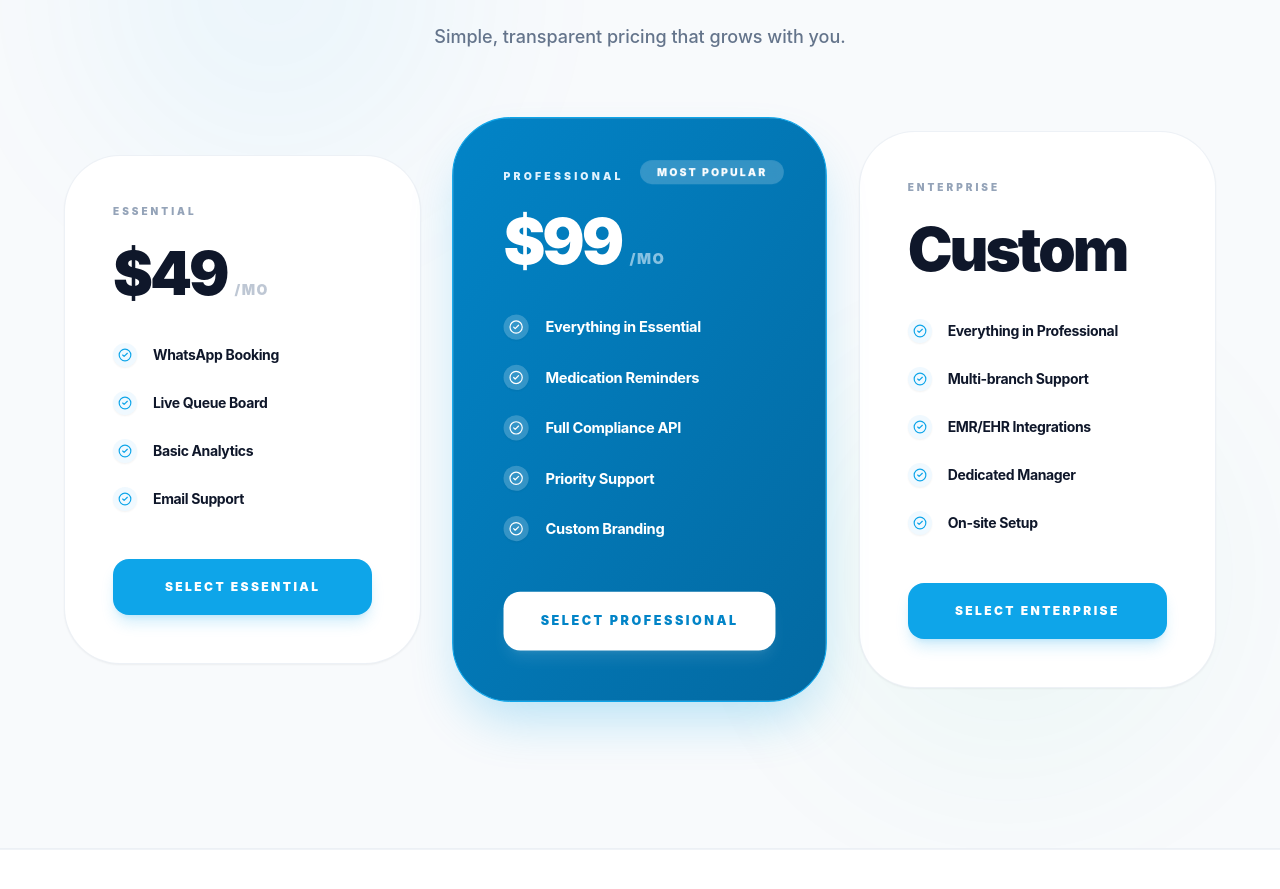
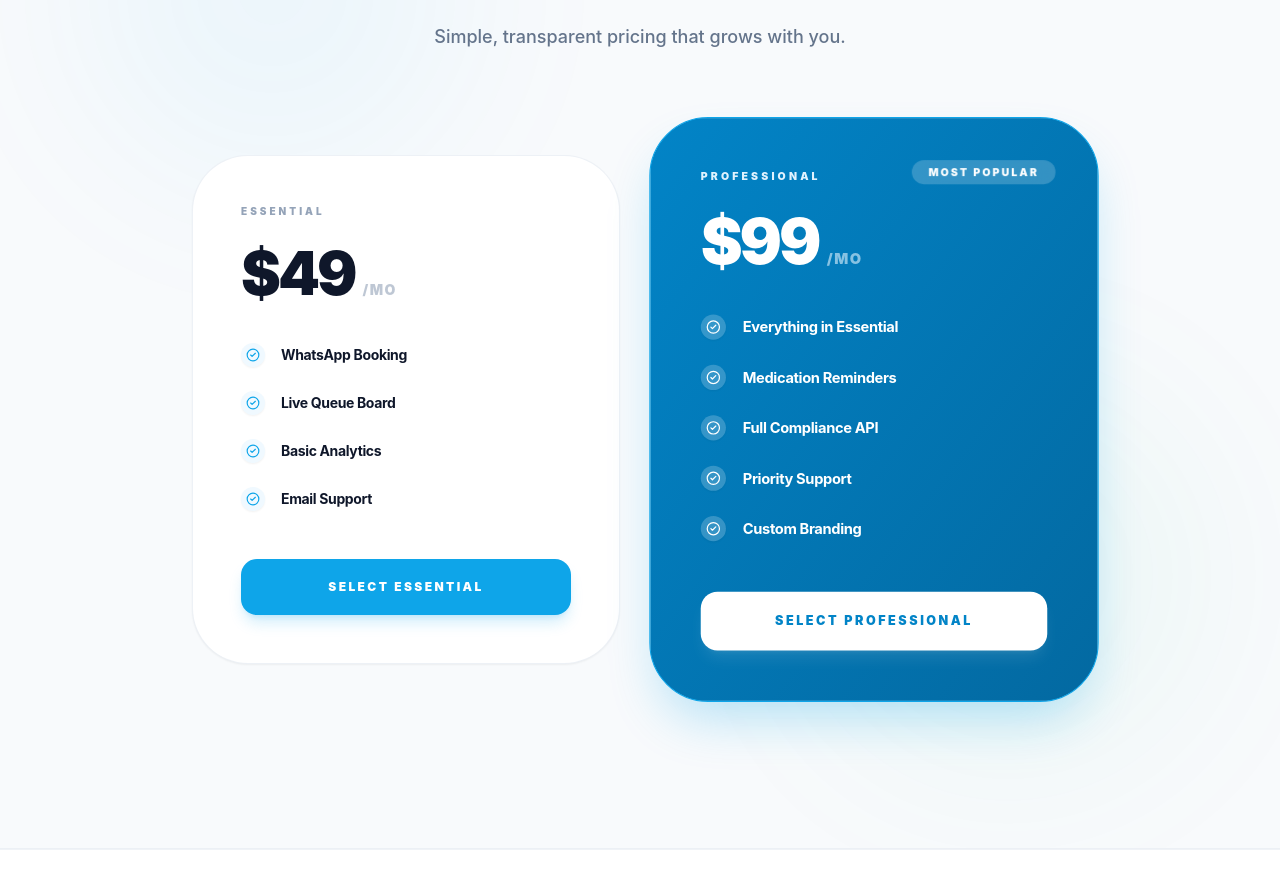
Before and after one commit to virajgtudu/clinic-bot, a React (Vite) app in the folder frontend/: page / in a window 1280 px wide. Shown: the part 3080-3969 px from the top of the page. Built offline with nearby package versions, Linux system fonts and the light colour scheme; no server answers.

Commit message:
Remove Enterprise package from landing page pricing section and update layout to 2 columns

```diff
--- a/frontend/src/pages/LandingPage.tsx
+++ b/frontend/src/pages/LandingPage.tsx
@@ -217,10 +217,9 @@
             <h2 className="text-5xl font-black mb-6 tracking-tight dark:text-white leading-tight">Scale your practice with ClinicPRO.</h2>
             <p className="text-lg text-slate-500 dark:text-slate-400 font-medium">Simple, transparent pricing that grows with you.</p>
           </div>
-          <div className="grid md:grid-cols-3 gap-10 max-w-6xl mx-auto items-center">
+          <div className="grid md:grid-cols-2 gap-10 max-w-4xl mx-auto items-center">
             <PricingCard tier="Essential" price="$49" features={['WhatsApp Booking', 'Live Queue Board', 'Basic Analytics', 'Email Support']} />
             <PricingCard tier="Professional" price="$99" features={['Everything in Essential', 'Medication Reminders', 'Full Compliance API', 'Priority Support', 'Custom Branding']} highlighted />
-            <PricingCard tier="Enterprise" price="Custom" features={['Everything in Professional', 'Multi-branch Support', 'EMR/EHR Integrations', 'Dedicated Manager', 'On-site Setup']} />
           </div>
         </div>
       </section>
```
